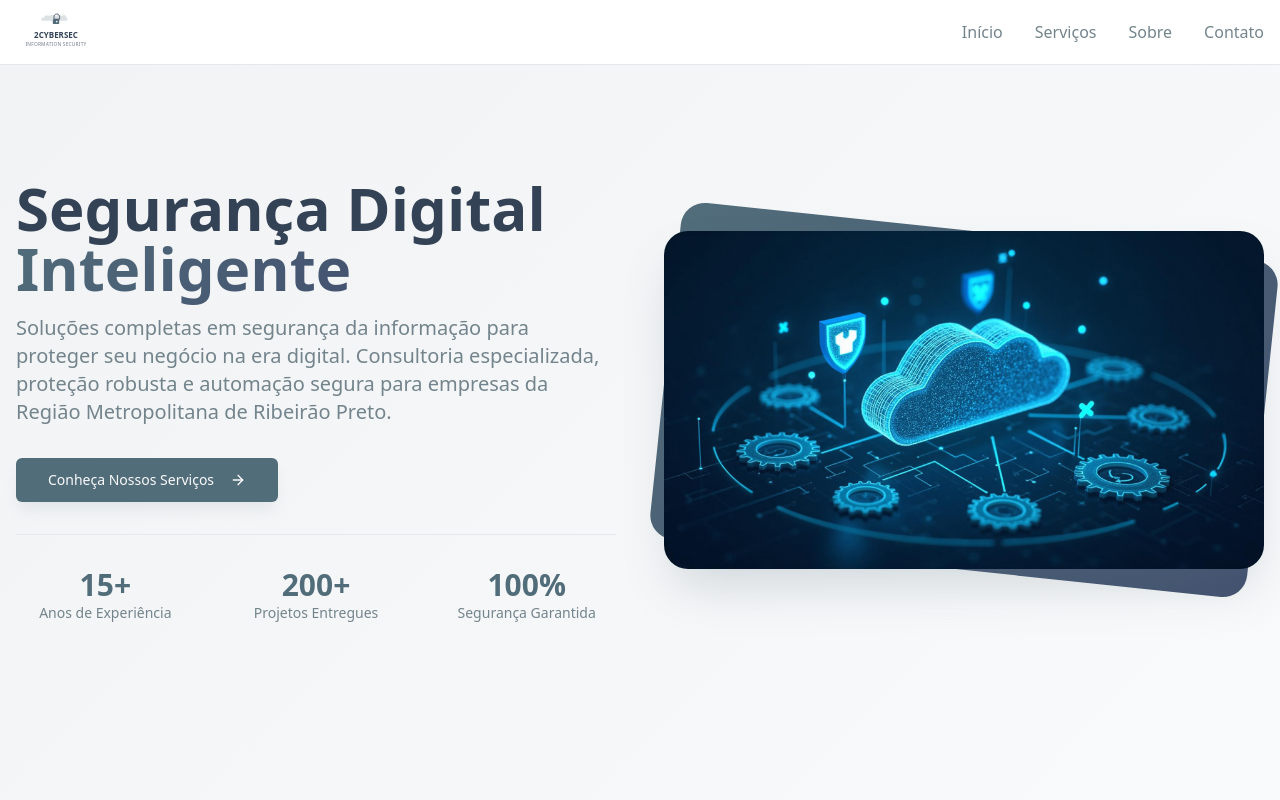
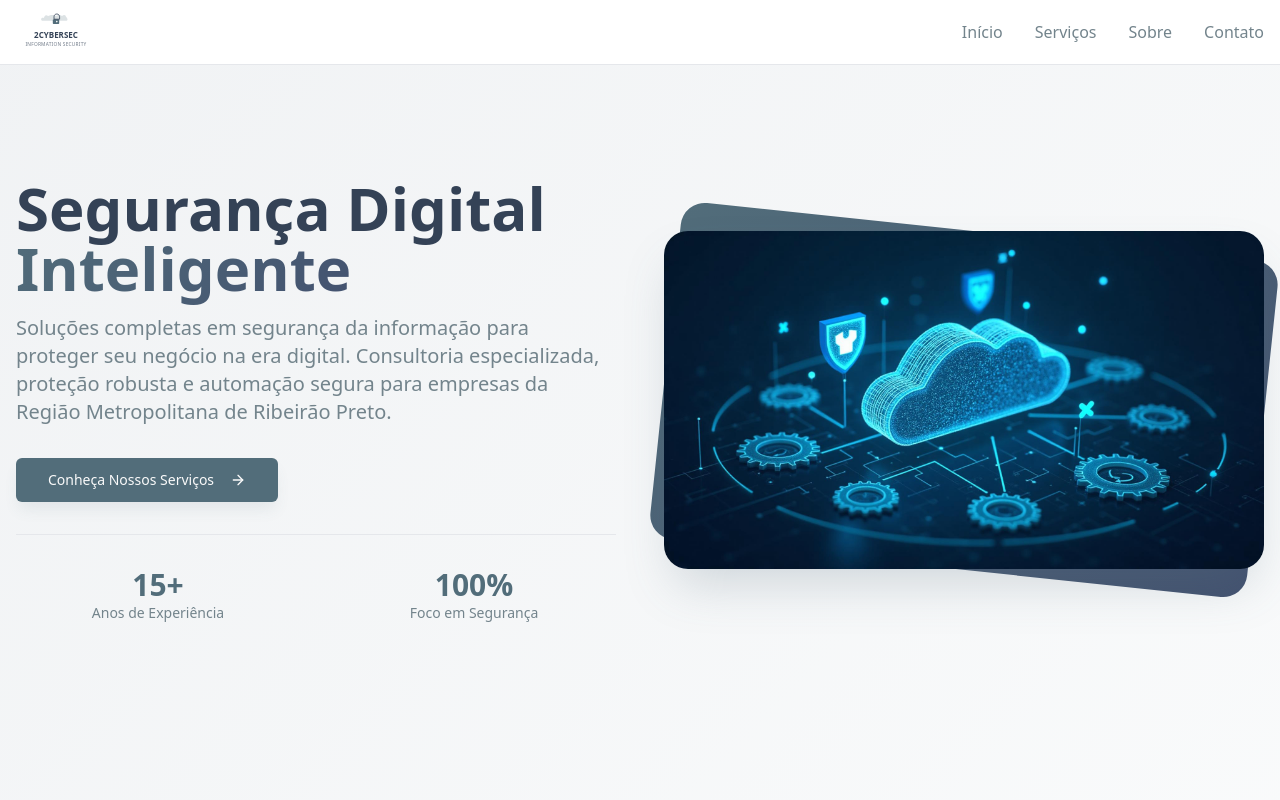
Before and after one commit to gnoccioli/site-2cybercec, a React (Vite) app: page / in a window 1280 px wide. Shown: the top 800 px of the page. Built offline with nearby package versions, Linux system fonts and the light colour scheme; the HTML template or start-up script is replaced by a standard one.

Commit message:
Remove project count and update security text

```diff
--- a/src/components/Hero.tsx
+++ b/src/components/Hero.tsx
@@ -29,18 +29,14 @@ const Hero = () => {
               </Button>
             </div>
 
-            <div className="grid grid-cols-3 gap-8 pt-8 border-t">
+            <div className="grid grid-cols-2 gap-8 pt-8 border-t">
               <div className="text-center">
                 <div className="text-2xl md:text-3xl font-bold text-primary">15+</div>
                 <div className="text-sm text-muted-foreground">Anos de Experiência</div>
               </div>
               <div className="text-center">
-                <div className="text-2xl md:text-3xl font-bold text-primary">200+</div>
-                <div className="text-sm text-muted-foreground">Projetos Entregues</div>
-              </div>
-              <div className="text-center">
                 <div className="text-2xl md:text-3xl font-bold text-primary">100%</div>
-                <div className="text-sm text-muted-foreground">Segurança Garantida</div>
+                <div className="text-sm text-muted-foreground">Foco em Segurança</div>
               </div>
             </div>
           </div>
```
